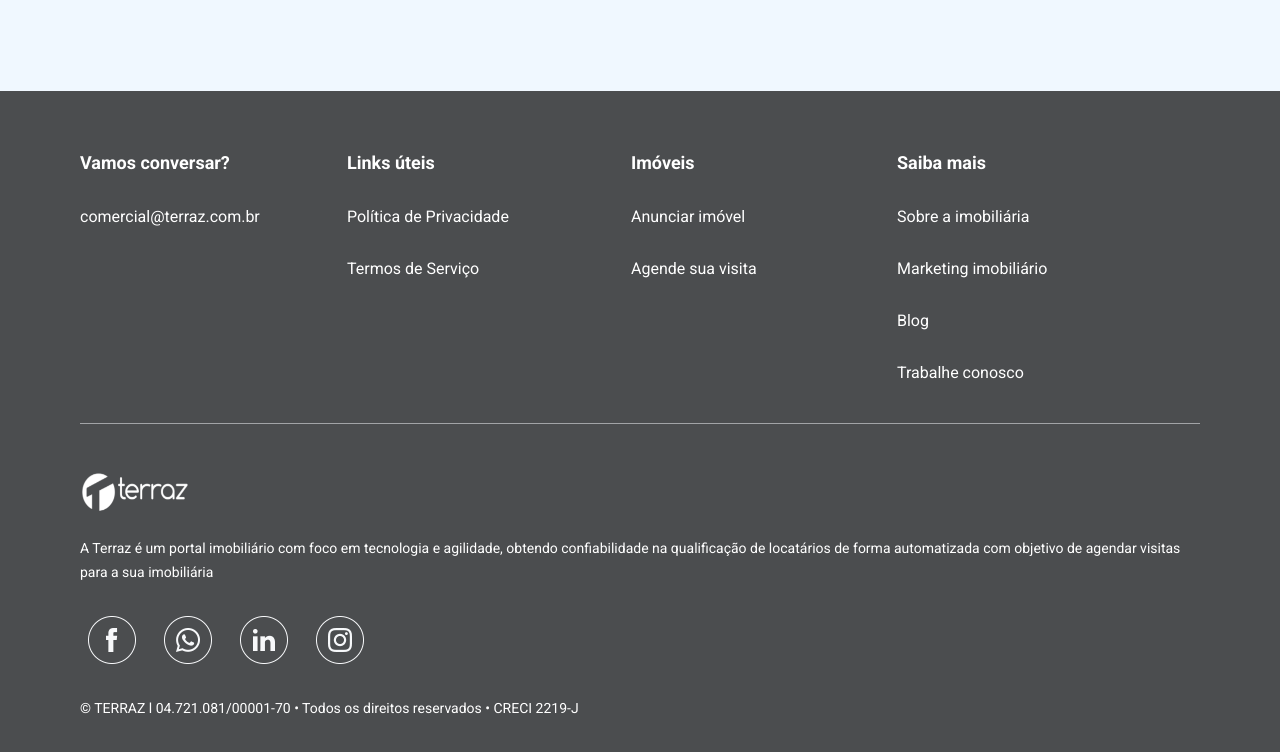
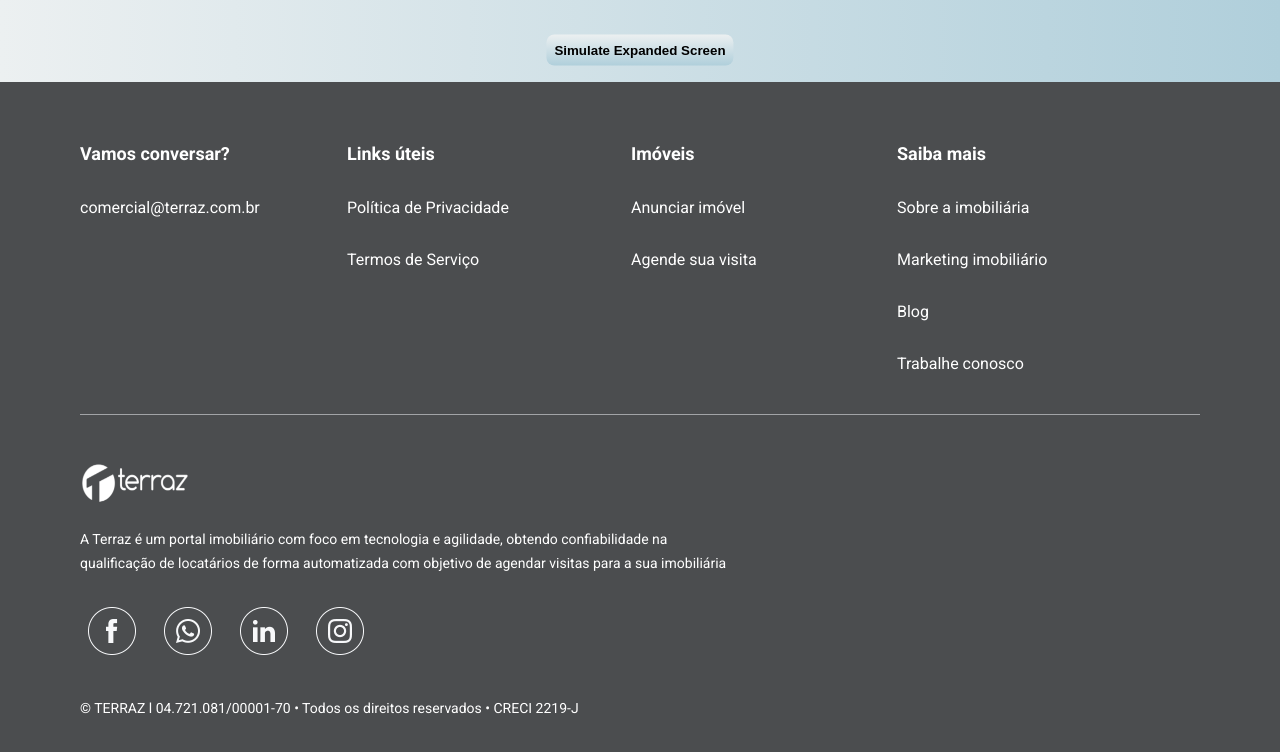
Before and after one commit to JoaoDobrowolski/responsive-footer, a React (Create React App) app: page / in a window 1280 px wide. Shown: the top 752 px of the page. Built offline with nearby package versions, Linux system fonts and the light colour scheme.

Commit message:
feat: screen improvements

```diff
--- a/public/index.html
+++ b/public/index.html
@@ -24,7 +24,7 @@
       work correctly both with client-side routing and a non-root public URL.
       Learn how to configure a non-root public URL by running `npm run build`.
     -->
-    <title>React App</title>
+    <title>TERRAZ FOOTER</title>
   </head>
   <body>
     <noscript>You need to enable JavaScript to run this app.</noscript>
--- a/src/App.js
+++ b/src/App.js
@@ -1,10 +1,22 @@
-import React from 'react';
+import React, { useState } from 'react';
 import Footer from './components/Footer/Footer';
 import './global.css';
 
 function App() {
+  const [simulation, setSimulation] = useState(false);
+
   return (
     <div className="app">
+      <button
+        className="button-simulation"
+        type="button"
+        onClick={() => setSimulation(!simulation)}
+      >
+        Simulate {!simulation ? 'Expanded' : 'Reduced'} Screen
+      </button>
+      {simulation && (
+        <div className="container-simulation" />
+      )}
       <div className="content" />
       <Footer />
     </div>
--- a/src/components/Footer/Footer.css
+++ b/src/components/Footer/Footer.css
@@ -36,7 +36,26 @@ hr {
 
 .content {
   flex: 1; /* Occupies the remaining available space */
-  background-color: aliceblue;
+  background: linear-gradient(to right, rgb(236, 240, 241), rgb(176, 207, 219));
+}
+
+.container-simulation {
+  height: 100vh;
+  transition: height 0.3s ease;
+}
+
+.button-simulation {
+  position: absolute;
+  left: 50%;
+  top: 50px;
+  transform: translate(-50%, -50%);
+  padding: 8px;
+  border: 0;
+  border-radius: 8px;
+  background: linear-gradient(to bottom, rgb(236, 240, 241), rgb(176, 207, 219));
+  color: black;
+  font-weight: bold;
+  cursor: pointer;
 }
 
 .terraz-logo { /* fix quality or change to svg */
@@ -67,6 +86,10 @@ hr {
   h1 {
     font-size: 18px;
     line-height: 32px;
+  }
+
+  p {
+    max-width: 655px;
   }
 
   .footer {
--- a/src/components/Footer/Footer.js
+++ b/src/components/Footer/Footer.js
@@ -14,7 +14,7 @@ export default function Footer() {
           <div className="talk-container container">
             <h1>Vamos conversar?</h1>
             <a
-              href="https://www.google.com/"
+              href="mailto:comercial@terraz.com.br"
               target="_blank"
               // for security
               rel="noopener noreferrer"
@@ -27,10 +27,10 @@ export default function Footer() {
 
           <div className="link-container container">
             <h1>Links úteis</h1>
-            <a href="https://www.google.com/" target="_blank" rel="noopener noreferrer">
+            <a href="https://content.woliver.com.br/public/settings/terraz/Pol%C3%ADtica_de_Privacidade__Cookies_Terraz.pdf" target="_blank" rel="noopener noreferrer">
               Política de Privacidade
             </a>
-            <a href="https://www.google.com/" target="_blank" rel="noopener noreferrer">
+            <a href="https://www.terraz.com.br/termos-de-servico" target="_blank" rel="noopener noreferrer">
               Termos de Serviço
             </a>
           </div>
@@ -41,16 +41,16 @@ export default function Footer() {
         <div className="medium-container-b">
           <div className="know-container container">
             <h1>Saiba mais</h1>
-            <a href="https://www.google.com/" target="_blank" rel="noopener noreferrer">
+            <a href="https://linktr.ee/imobiliariaterraz" target="_blank" rel="noopener noreferrer">
               Sobre a imobiliária
             </a>
             <a href="https://www.google.com/" target="_blank" rel="noopener noreferrer">
               Marketing imobiliário
             </a>
-            <a href="https://www.google.com/" target="_blank" rel="noopener noreferrer">
+            <a href="https://blog.terraz.com.br/" target="_blank" rel="noopener noreferrer">
               Blog
             </a>
-            <a href="https://www.google.com/" target="_blank" rel="noopener noreferrer">
+            <a href="https://terraz.gupy.io/" target="_blank" rel="noopener noreferrer">
               Trabalhe conosco
             </a>
           </div>
@@ -81,10 +81,18 @@ export default function Footer() {
       </div>
 
       <div className="social-logos">
-        <img className="social-logo" src={faceLogo} alt="facebook-logo" />
-        <img className="social-logo" src={whatsLogo} alt="whatsapp-logo" />
-        <img className="social-logo" src={linkedinLogo} alt="linkedin-logo" />
-        <img className="social-logo" src={instaLogo} alt="instagram-logo" />
+        <a href="https://www.facebook.com/TerrazPortalImobiliario" target="_blank" rel="noopener noreferrer">
+          <img className="social-logo" src={faceLogo} alt="facebook-logo" />
+        </a>
+        <a href="https://web.whatsapp.com/send?phone=554899612729" target="_blank" rel="noopener noreferrer">
+          <img className="social-logo" src={whatsLogo} alt="whatsapp-logo" />
+        </a>
+        <a href="https://www.linkedin.com/company/terrazportalimobiliario/" target="_blank" rel="noopener noreferrer">
+          <img className="social-logo" src={linkedinLogo} alt="linkedin-logo" />
+        </a>
+        <a href="https://www.instagram.com/terrazportalimobiliario/" target="_blank" rel="noopener noreferrer">
+          <img className="social-logo" src={instaLogo} alt="instagram-logo" />
+        </a>
       </div>
 
       <div>
--- a/src/global.css
+++ b/src/global.css
@@ -8,7 +8,27 @@
  }
 
  body {
-  background-color: lightgray;
+  background: linear-gradient(to left, rgb(236, 240, 241), rgb(176, 207, 219));
   color: white;
   font-family: "Roboto";
  }
+
+ /* width */
+::-webkit-scrollbar {
+  width: 8px;
+}
+
+/* Track */
+::-webkit-scrollbar-track {
+  background: rgb(194, 198, 199);
+}
+
+/* Handle */
+::-webkit-scrollbar-thumb {
+  background: rgb(151, 172, 192);
+}
+
+/* Handle on hover */
+::-webkit-scrollbar-thumb:hover {
+  background: #555;
+}
```
